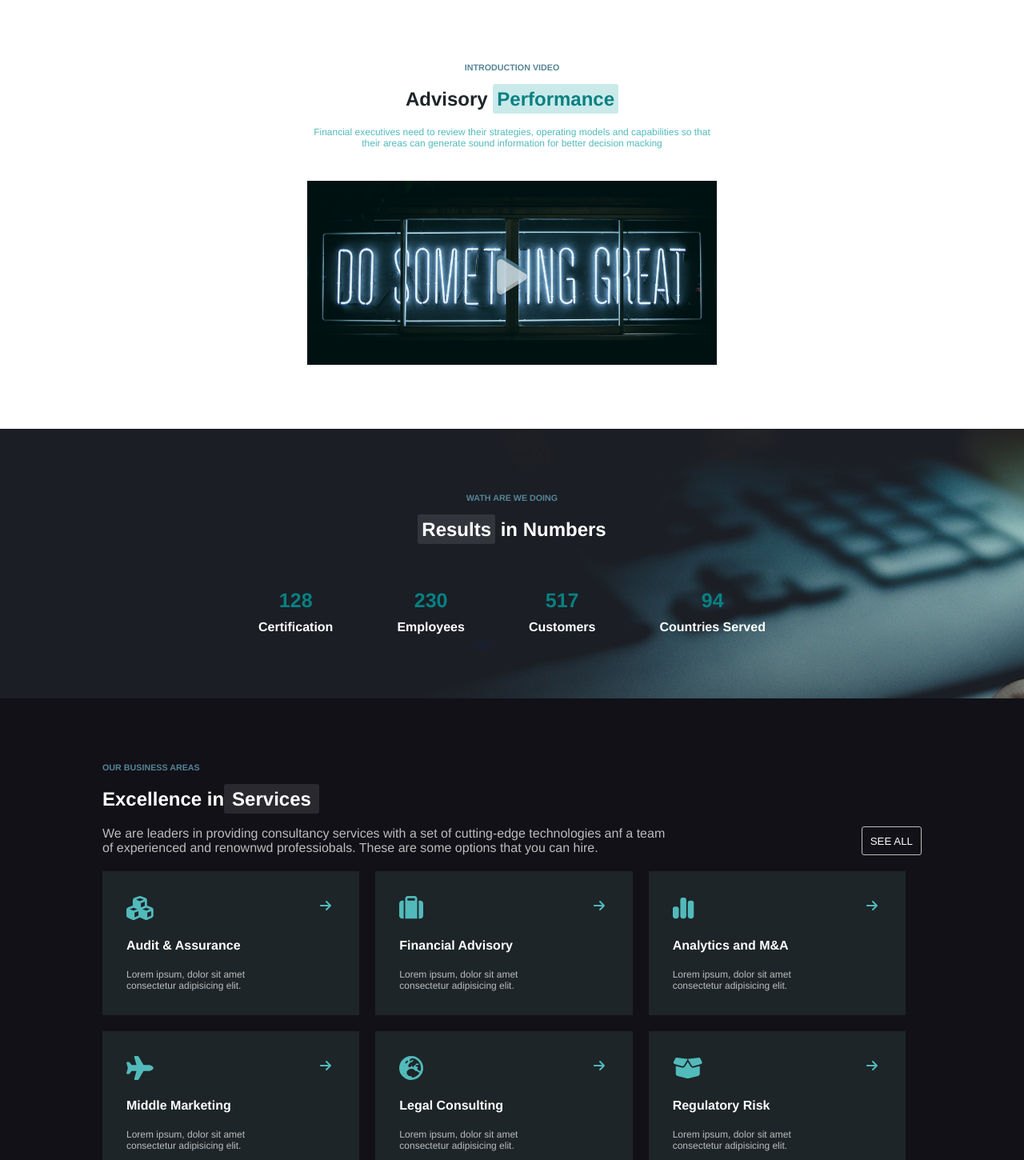
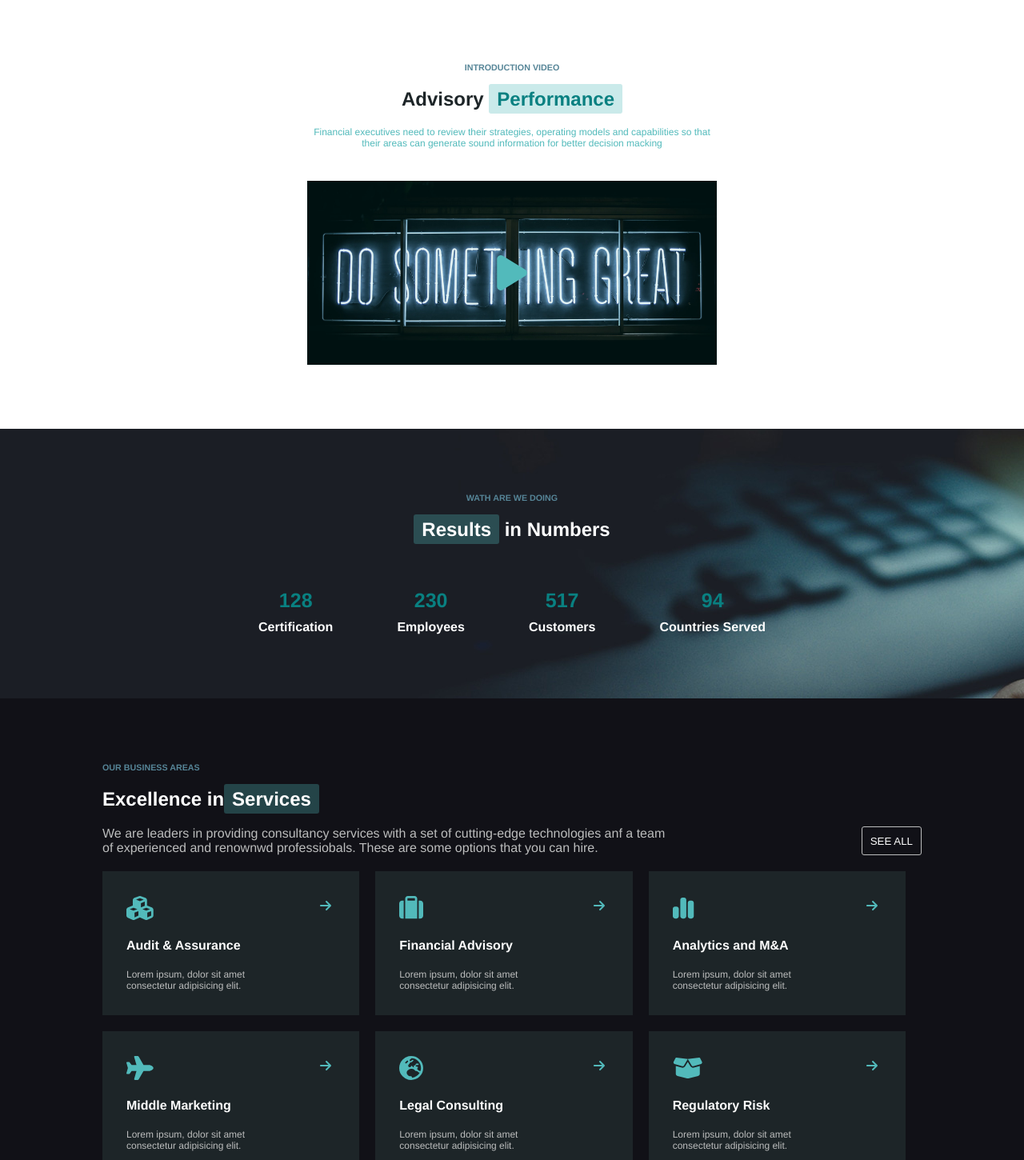
Before and after one commit to SimoCosz/proj-html-vuejs, a Vue app: page / in a window 1280 px wide. Shown: the part 640-2090 px from the top of the page at 80% size. Built offline with nearby package versions, Linux system fonts and the light colour scheme; a small style sheet from the web is missing.

Commit message:
riordinato codice e stile

```diff
--- a/src/assets/scss/_common.scss
+++ b/src/assets/scss/_common.scss
@@ -49,6 +49,30 @@ a{
   font-weight: 700;
 }
 
+.title-dark{
+  margin-bottom: 20px;
+  font-weight: 900;
+
+  span{
+    background-color: rgba($fountainBlue, 0.3);
+    padding: 5px 10px;
+    border-radius: 3px;
+  }
+}
+
+.title-light{
+  margin-bottom: 20px;
+  color: $shark;
+  font-weight: 900;
+
+  span{
+    color: $surfieGreen;
+    background-color: rgba($fountainBlue, 0.3);
+    padding: 5px 10px;
+    border-radius: 3px;
+  }
+}
+
 .btn-light{
   background-color: transparent;
   border: 1px solid $surfieGreen;
--- a/src/components/ContactComponent.vue
+++ b/src/components/ContactComponent.vue
@@ -3,7 +3,7 @@
 
     <div class="col-7">
       <h6 class="section-title"> {{sectionTitle}} </h6>
-      <h2 class="title">Get in <span>Touch</span></h2>
+      <h2 class="title-light">Get in <span>Touch</span></h2>
       <p class="description"> {{description}} </p>
       <div class="input-wrapper">
         <div class="input-in-wrapper">
@@ -80,19 +80,8 @@ export default {
   .col-7{
     width: 60%;
 
-    .title{
-      margin: 20px 0;
-      color: $shark;
-
-      span{
-        color: $surfieGreen;
-        background-color: rgba($fountainBlue, 0.3);
-        padding: 5px 10px;
-        border-radius: 3px;
-      }
-    }
-
     .description{
+      margin-top: 20px;
       margin-bottom: 40px;
       color: $silverSand;
       width: 570px;
@@ -134,6 +123,13 @@ export default {
         border-radius: 5px;
         padding: 5px;
       }
+
+      .btn-light{
+        &:hover{
+          background-color: $blueLagoon;
+          border: 1 px solid $blueLagoon;
+        }
+      }
     }
   }
   .col-5{
@@ -147,6 +143,9 @@ export default {
     .contact{
       color: $silverSand;
 
+      span{
+        cursor: pointer;
+
         .icon{
           background-color: rgba($surfieGreen, 0.2);
           color: $surfieGreen;
@@ -157,6 +156,8 @@ export default {
           margin: 10px 0;
         }
       }
+
+    }
   }
 }
 </style>
--- a/src/components/DataComponent1.vue
+++ b/src/components/DataComponent1.vue
@@ -2,7 +2,7 @@
   <div class="container-fluid">
     <div class="container">
       <h6 class="section-title"> {{sectionTitle}} </h6>
-      <h2 class="title"> <span>Results</span> in Numbers </h2>
+      <h2 class="title-dark"> <span>Results</span> in Numbers </h2>
       <div class="data-wrapper">
         <ul>
           <li v-for="(el, i) in data" :key="i">
@@ -56,16 +56,8 @@ export default {
   text-align: center;
   color: white;
 
-  .title{
+  .title-dark{
     margin-bottom: 60px;
-    font-weight: 900;
-
-    span{
-      background-color: rgba(white, 0.1);
-      padding: 5px;
-      border-radius: 3px;
-    }
-
   }
 
   .data-wrapper{
--- a/src/components/FooterBanner.vue
+++ b/src/components/FooterBanner.vue
@@ -34,7 +34,7 @@ export default {
   .container{
     display: flex;
     justify-content: space-between;
-    padding: 10px;
+    padding: 15px;
     font-size: 12px;
 
     span{
--- a/src/components/HeaderComponent.vue
+++ b/src/components/HeaderComponent.vue
@@ -67,6 +67,10 @@ export default {
 
       li{
         cursor: pointer;
+
+        &:hover{
+          color: white;
+        }
       }
     }
   }
--- a/src/components/IntroductionComponent.vue
+++ b/src/components/IntroductionComponent.vue
@@ -1,12 +1,11 @@
 <template>
   <div class="container">
     <h6 class="section-title"> {{sectionTitle}} </h6>
-    <h2 class="title">Advisory <span>Performance</span> </h2>
+    <h2 class="title-light">Advisory <span>Performance</span> </h2>
     <p class="description">{{description}}</p>
     <figure class="video">
       <img :src="video" alt="">
-      <font-awesome-icon class="shadow-play" :icon="iconShadow" />
-      <font-awesome-icon class="main-play" :icon="iconPlay" />
+      <font-awesome-icon class="play" :icon="iconPlay" />
     </figure>
   </div>
 </template>
@@ -20,7 +19,6 @@ export default {
       sectionTitle: 'Introduction video',
       description: 'Financial executives need to review their strategies, operating models and capabilities so that their areas can generate sound information for better decision macking',
       video: require('../assets/img/video-1.jpg'),
-      iconShadow: 'fa-solid fa-play',
       iconPlay: 'fa-solid fa-play'
     }
   }
@@ -37,19 +35,6 @@ export default {
   flex-direction: column;
   align-items: center;
 
-  .title{
-    color: $shark;
-    margin-bottom: 20px;
-
-
-    span{
-      color: $surfieGreen;
-      background-color: rgba($fountainBlue, 0.3);
-      padding: 5px;
-      border-radius: 3px;
-    }
-  }
-
   .description{
     width: 50%;
     color: $fountainBlue;
@@ -62,24 +47,19 @@ export default {
     width: 50%;
     position: relative;
 
-    .shadow-play{
+    .play{
       position: absolute;
       top: 50%;
       left: 50%;
       transform: translate(-50%, -50%);
       font-size: 50px;
-      color: rgba($smaltBlue, 0.8);
       cursor: pointer;
-    }
+      padding: 15px;
+      color: rgba($fountainBlue, 1);
 
-    .main-play{
-      position: absolute;
-      top: 52%;
-      left: 50%;
-      transform: translate(-50%, -50%);
-      font-size: 50px;
-      color: rgba(white, 0.6);
-      cursor: pointer;
+      &:hover{
+        color: white;
+      }
     }
   }
 }
--- a/src/components/NewsComponent.vue
+++ b/src/components/NewsComponent.vue
@@ -3,7 +3,7 @@
   <div class="container">
     <div class="section-description">
       <h6 class="section-title"> {{sectionTitle}} </h6>
-      <h2 class="title">Latest <span>News</span></h2>
+      <h2 class="title-light">Latest <span>News</span></h2>
       <div class="info">
         <p class="description"> {{description}} </p>
         <BtnSeeAll class="btn" />
@@ -69,17 +69,6 @@ export default {
   padding: 80px 0;
 
   .container{
-    .title{
-      margin-bottom: 20px;
-      font-weight: 900;
-
-      span{
-        color: $surfieGreen;
-        background-color: rgba($fountainBlue, 0.3);
-        padding: 5px 10px;
-        border-radius: 3px;
-      }
-    }
 
     .info{
       margin-bottom: 20px;
@@ -95,11 +84,11 @@ export default {
       .btn{
         background-color: transparent;
         color: $surfieGreen;
-        border: 1px solid $surfieGreen;
+        border: 1px solid $blueLagoon;
         font-weight: 600;
 
         &:hover{
-          background-color: $surfieGreen;
+          background-color: $blueLagoon;
           color: white;
         }
       }
--- a/src/components/NewsLetterComponent.vue
+++ b/src/components/NewsLetterComponent.vue
@@ -3,7 +3,7 @@
     <div class="container">
       <div class="col-6">
         <h6 class="section-title"> {{sectionTitle}} </h6>
-        <h2 class="title"><span>Know</span> First</h2>
+        <h2 class="title-dark"><span>Know</span> First</h2>
         <p class="description"> {{description}} </p>
       </div>
       <div class="col-6">
@@ -47,12 +47,6 @@ export default {
       .title{
         margin-bottom: 20px;
         font-weight: 900;
-
-        span{
-          background-color: rgba(white, 0.1);
-          padding: 5px 10px;
-          border-radius: 3px;
-        }
       }
 
       p{
--- a/src/components/PersonComponent.vue
+++ b/src/components/PersonComponent.vue
@@ -84,6 +84,7 @@ export default {
         width: 30px;
         aspect-ratio: 1/1;
         border-radius: 50%;
+        cursor: pointer;
       }
     }
   }
--- a/src/components/TeamComponent.vue
+++ b/src/components/TeamComponent.vue
@@ -3,7 +3,7 @@
     <div class="card-wrapper">
       <section class="info">
         <h6 class="section-title"> {{sectionTitle}} </h6>
-        <h2 class="title"><span>Team</span> of Experts</h2>
+        <h2 class="title-light"><span>Team</span> of Experts</h2>
         <p class="description"> {{description}} </p>
       </section>
 
@@ -96,18 +96,6 @@ components: {
 
      .info{
 
-      .title{
-        margin: 20px 0;
-        color: $shark;
-
-        span{
-          color: $surfieGreen;
-          background-color: rgba($fountainBlue, 0.3);
-          padding: 5px 10px;
-          border-radius: 3px;
-        }
-      }
-
       .description{
         margin-bottom: 40px;
         color: $silverSand;
--- a/src/components/WorksComponent.vue
+++ b/src/components/WorksComponent.vue
@@ -3,7 +3,7 @@
     <div class="container">
 
         <h6 class="section-title"> {{sectionTitle}} </h6>
-        <h2 class="title"> Excellence in<span>Services</span> </h2>
+        <h2 class="title-dark"> Excellence in<span>Services</span> </h2>
 
         <section class="info">
           <p> {{description}} </p>
@@ -88,18 +88,6 @@ export default {
 
   .container{
 
-
-    .title{
-      margin-bottom: 20px;
-      font-weight: 900;
-
-      span{
-        background-color: rgba(white, 0.1);
-        padding: 5px 10px;
-        border-radius: 3px;
-      }
-    }
-
     .info{
       margin-bottom: 20px;
       color: $silverSand;
```
Lines whose indentation alone changed are shown as unchanged.
